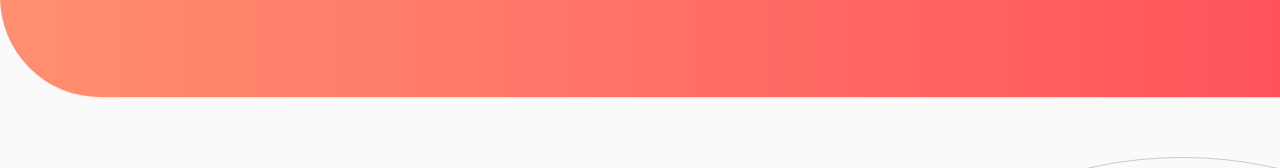
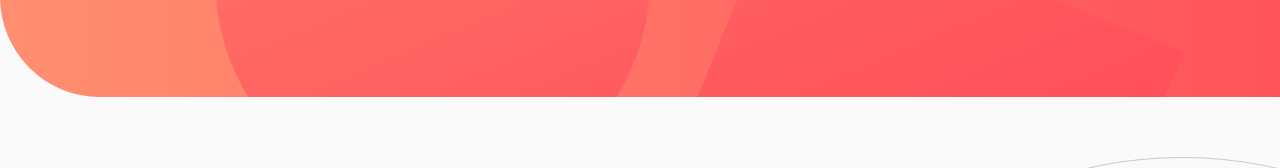
Before and after one commit to HK273/blogr-landing-page, a plain HTML site: page index.html in a window 1280 px wide. Shown: the part 365-533 px from the top of the page. Drawn offline with Linux system fonts and the light colour scheme; files whose address does not match are found by name.

Commit message:
Update styles.css

```diff
--- a/styles/styles.css
+++ b/styles/styles.css
@@ -65,7 +65,7 @@ body {
     list-style: none;
     border-bottom-left-radius: 10rem;
     /* svg as background img + linear gradient */
-    background: url(./images/bg-pattern-intro.svg) 24% 52%, linear-gradient(to right, var(--gradient-v-light-red), var(--gradient-light-red));
+    background: url(../images/bg-pattern-intro.svg) 24% 52%, linear-gradient(to right, var(--gradient-v-light-red), var(--gradient-light-red));
     /* set svg background size */
     background-size: 175rem;
     overflow: hidden;
```
